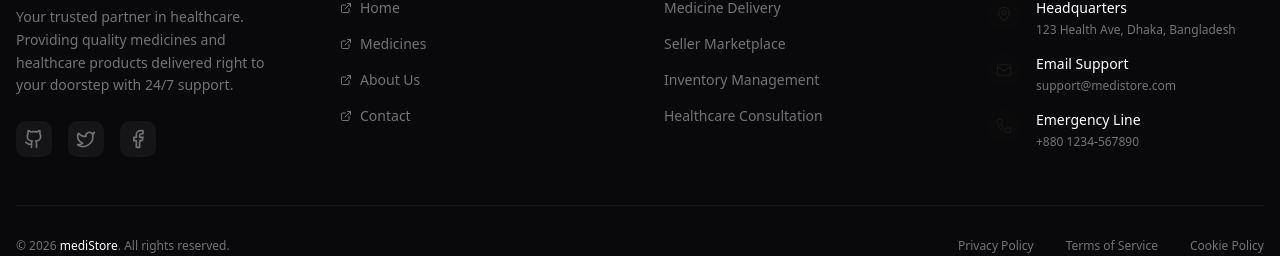
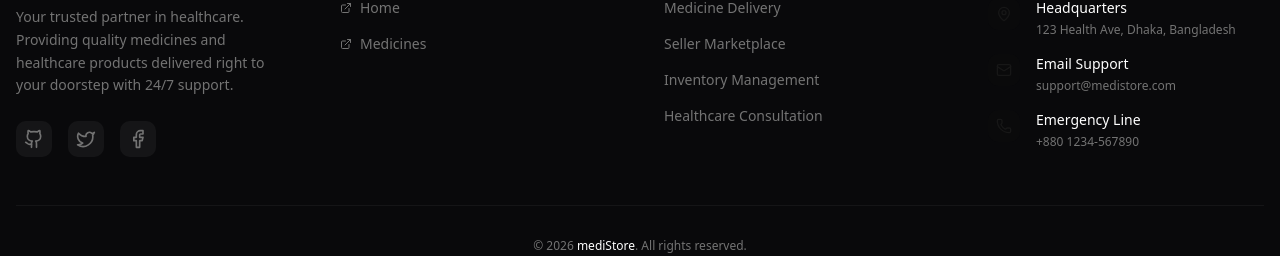
Before and after one commit to codeCraftsAlAmin/medistore-a4, a Next.js app in the folder medistore-frontend/: page /admin/categories in a window 1280 px wide. Shown: the part 696-952 px from the top of the page. Built offline with nearby package versions, Linux system fonts and the light colour scheme; no server answers.

Commit message:
fixed deployment issue

```diff
--- a/medistore-frontend/src/components/footer.tsx
+++ b/medistore-frontend/src/components/footer.tsx
@@ -76,22 +76,6 @@
                   <ExternalLink className="size-3" /> Medicines
                 </Link>
               </li>
-              <li>
-                <Link
-                  href="/about"
-                  className="text-muted-foreground hover:text-primary transition-colors text-sm flex items-center gap-2"
-                >
-                  <ExternalLink className="size-3" /> About Us
-                </Link>
-              </li>
-              <li>
-                <Link
-                  href="/contact"
-                  className="text-muted-foreground hover:text-primary transition-colors text-sm flex items-center gap-2"
-                >
-                  <ExternalLink className="size-3" /> Contact
-                </Link>
-              </li>
             </ul>
           </div>
 
@@ -166,32 +150,12 @@
         </div>
 
         {/* Bottom Bar */}
-        <div className="pt-8 border-t border-white/5 flex flex-col md:flex-row justify-between items-center gap-4">
+        <div className="pt-8 border-t border-white/5 flex flex-col md:flex-row justify-center items-center gap-4">
           <p className="text-xs text-muted-foreground">
             © {currentYear}{" "}
             <span className="text-white font-medium">mediStore</span>. All
             rights reserved.
           </p>
-          <div className="flex gap-8">
-            <Link
-              href="/privacy"
-              className="text-xs text-muted-foreground hover:text-white transition-colors"
-            >
-              Privacy Policy
-            </Link>
-            <Link
-              href="/terms"
-              className="text-xs text-muted-foreground hover:text-white transition-colors"
-            >
-              Terms of Service
-            </Link>
-            <Link
-              href="/cookies"
-              className="text-xs text-muted-foreground hover:text-white transition-colors"
-            >
-              Cookie Policy
-            </Link>
-          </div>
         </div>
       </div>
     </footer>
```
